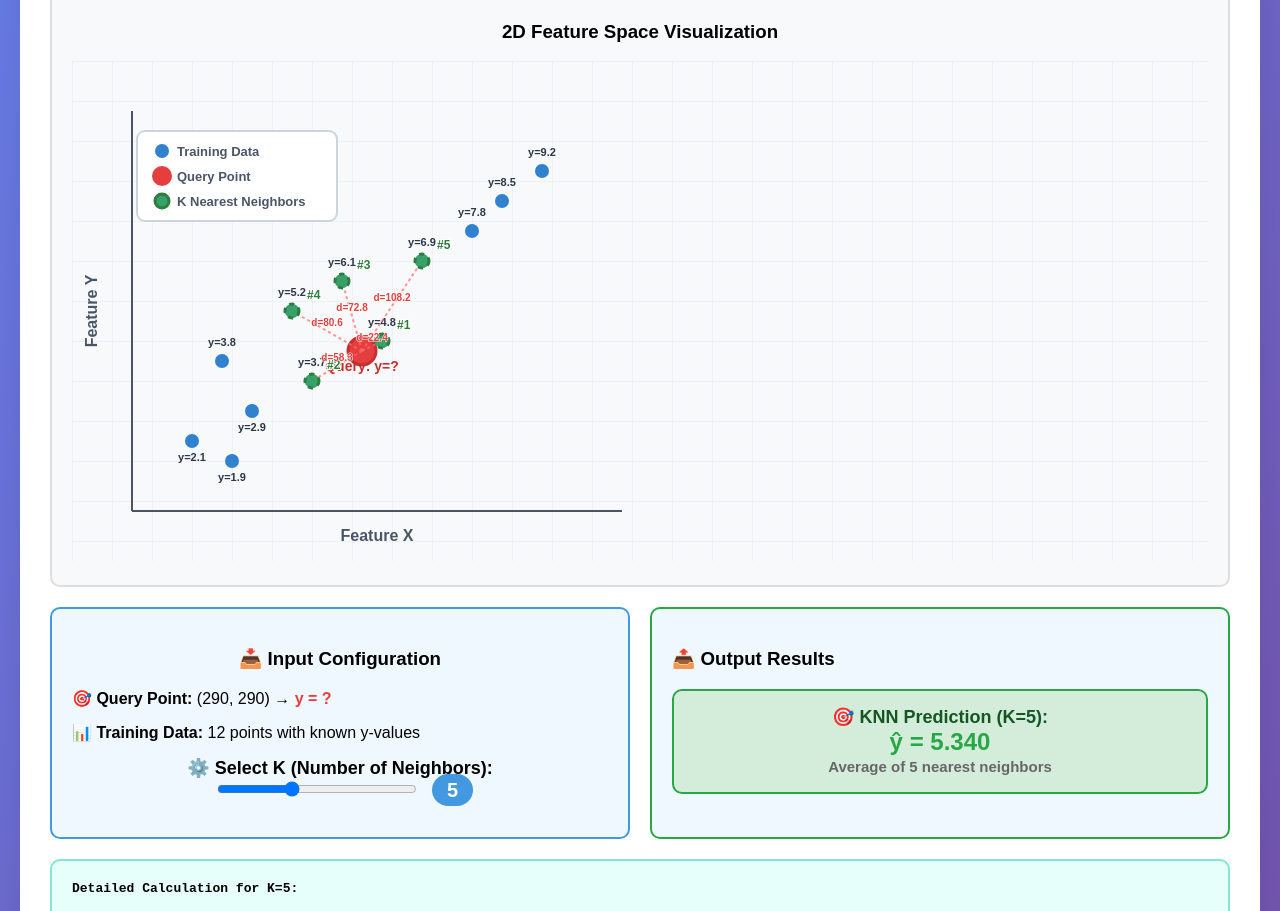
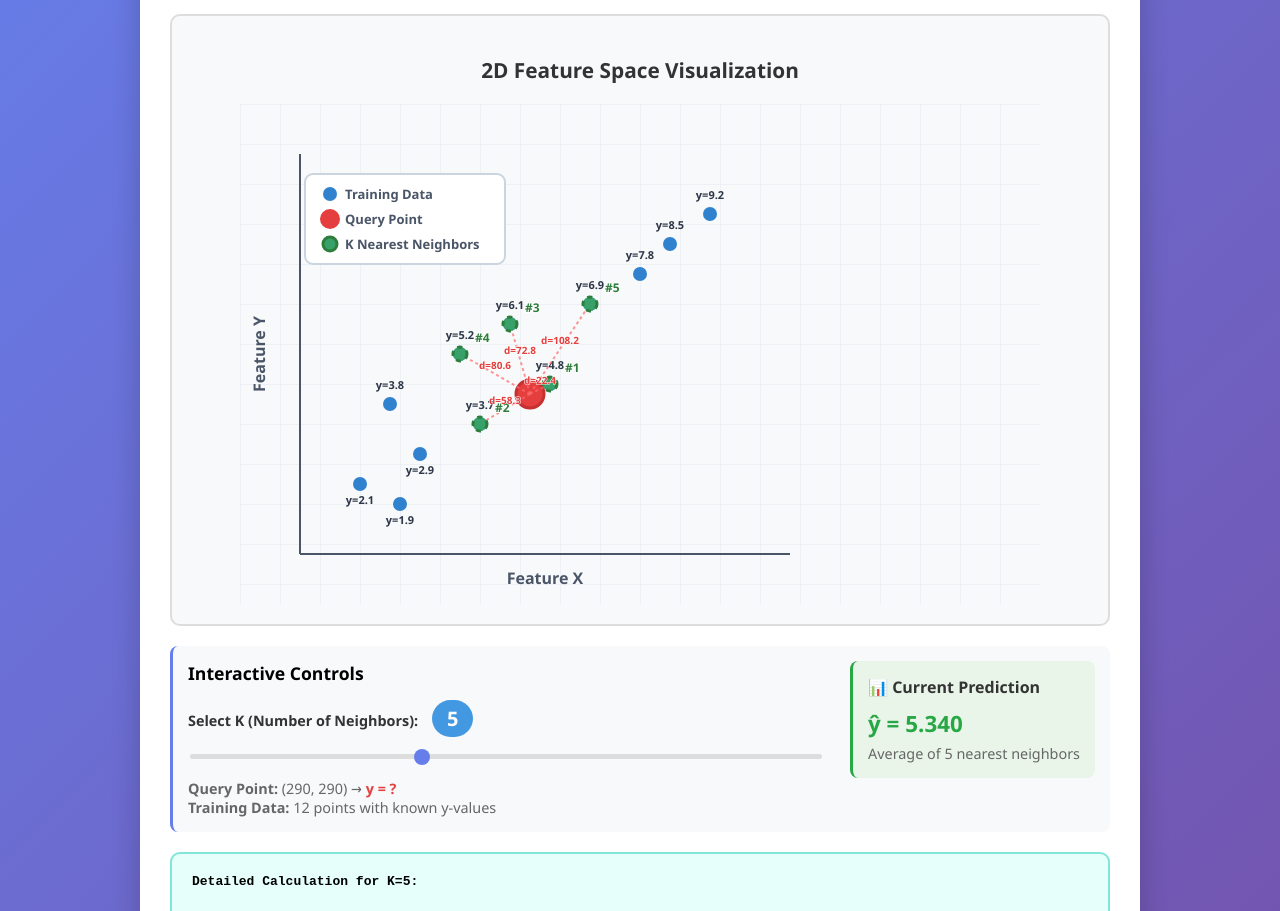
Before and after one commit to prajun7/interactive-machine-learning, a plain HTML site: page knn-regression.html in a window 1280 px wide. Shown: the part 160-1071 px from the top of the page. Drawn offline with Linux system fonts and the light colour scheme.

Commit message:
Update knn-regression.html

```diff
--- a/knn-regression.html
+++ b/knn-regression.html
@@ -6,8 +6,10 @@
     <title>Interactive KNN Regression Visualization</title>
     <style>
       body {
-        font-family: Arial, sans-serif;
-        margin: 20px;
+        font-family: "Segoe UI", Tahoma, Geneva, Verdana, sans-serif;
+        max-width: 1000px;
+        margin: 0 auto;
+        padding: 20px;
         background: linear-gradient(135deg, #667eea 0%, #764ba2 100%);
         min-height: 100vh;
       }
@@ -15,32 +17,81 @@
         background: white;
         border-radius: 15px;
         padding: 30px;
-        box-shadow: 0 20px 40px rgba(0, 0, 0, 0.1);
-        max-width: 1200px;
-        margin: 0 auto;
+        box-shadow: 0 10px 30px rgba(0, 0, 0, 0.2);
       }
-      .title {
+      h1 {
+        color: #333;
         text-align: center;
+        margin-bottom: 30px;
+        font-size: 2.2em;
+      }
+      .controls {
+        background: #f8f9fa;
+        padding: 15px;
+        border-radius: 8px;
+        margin-bottom: 20px;
+        border-left: 3px solid #667eea;
+        display: flex;
+        gap: 30px;
+        align-items: flex-start;
+      }
+      .controls h3 {
+        margin-top: 0;
+        margin-bottom: 15px;
+        font-size: 1.1em;
+      }
+      .controls-left {
+        flex: 1;
+      }
+      .prediction-side {
+        background: #e8f5e8;
+        padding: 15px;
+        border-radius: 8px;
+        border-left: 3px solid #28a745;
+        min-width: 200px;
+      }
+      .prediction-side h4 {
+        margin: 0 0 10px 0;
         color: #333;
-        margin-bottom: 20px;
-        font-size: 28px;
+        font-size: 1em;
+      }
+      .prediction-side .prediction {
+        font-size: 1.4em;
         font-weight: bold;
+        color: #28a745;
+        margin: 0 0 5px 0;
       }
-      .input-section {
-        background: #f0f8ff;
-        padding: 20px;
-        border-radius: 10px;
-        border: 2px solid #4299e1;
-        margin-bottom: 20px;
-        text-align: center;
+      .prediction-side .details {
+        color: #666;
+        font-size: 0.9em;
+        margin: 0;
       }
-      .k-selector {
-        margin: 15px;
-        font-size: 18px;
+      .slider-container {
+        margin: 10px 0;
       }
-      .k-selector input[type="range"] {
-        width: 200px;
-        margin: 0 10px;
+      label {
+        font-weight: 600;
+        color: #333;
+        display: block;
+        margin-bottom: 5px;
+        font-size: 0.9em;
+      }
+      input[type="range"] {
+        width: 100%;
+        height: 5px;
+        border-radius: 3px;
+        background: #ddd;
+        outline: none;
+        -webkit-appearance: none;
+      }
+      input[type="range"]::-webkit-slider-thumb {
+        -webkit-appearance: none;
+        appearance: none;
+        width: 16px;
+        height: 16px;
+        border-radius: 50%;
+        background: #667eea;
+        cursor: pointer;
       }
       .k-value {
         background: #4299e1;
@@ -49,13 +100,21 @@
         border-radius: 20px;
         font-weight: bold;
         font-size: 20px;
+        display: inline-block;
+        margin-left: 10px;
       }
       .plot-area {
         background: #f8f9fa;
         border: 2px solid #ddd;
         border-radius: 10px;
         padding: 20px;
+        margin: 20px 0;
+        text-align: center;
+      }
+      .plot-area h3 {
         margin-bottom: 20px;
+        color: #333;
+        font-size: 1.3em;
       }
       .steps-container {
         display: flex;
@@ -64,6 +123,7 @@
         padding: 20px;
         border-radius: 10px;
         border-top: 5px solid #4299e1;
+        margin-top: 20px;
       }
       .step {
         flex: 1;
@@ -96,6 +156,9 @@
       svg {
         width: 100%;
         height: 500px;
+        max-width: 800px;
+        margin: 0 auto;
+        display: block;
       }
       .data-point {
         cursor: pointer;
@@ -168,10 +231,10 @@
         </a>
       </div>
 
-      <h1 class="title">Interactive K-Nearest Neighbors (KNN) Regression</h1>
+      <h1>📈 Interactive K-Nearest Neighbors (KNN) Regression</h1>
 
       <div class="plot-area">
-        <h3 style="text-align: center">2D Feature Space Visualization</h3>
+        <h3>2D Feature Space Visualization</h3>
         <svg id="plot">
           <!-- Grid lines -->
           <defs>
@@ -389,16 +452,6 @@
             stroke-width="3"
             class="query-point"
           />
-          <text
-            x="290"
-            y="310"
-            text-anchor="middle"
-            font-size="14"
-            fill="#c53030"
-            font-weight="bold"
-          >
-            Query: y=?
-          </text>
 
           <!-- Distance lines and neighbors (dynamically added) -->
           <g id="distance-lines"></g>
@@ -458,21 +511,14 @@
         </svg>
       </div>
 
-      <div style="display: flex; gap: 20px; margin-bottom: 20px">
-        <div class="input-section" style="flex: 1; margin-bottom: 0">
-          <h3>📥 Input Configuration</h3>
-          <div style="text-align: left">
-            <div style="margin: 15px 0">
-              <strong>🎯 Query Point:</strong> (290, 290) →
-              <span style="color: #e53e3e; font-weight: bold">y = ?</span>
-            </div>
-            <div style="margin: 15px 0">
-              <strong>📊 Training Data:</strong> 12 points with known y-values
-            </div>
-            <div class="k-selector" style="margin: 15px 0; text-align: center">
-              <label for="kValue"
-                ><strong>⚙️ Select K (Number of Neighbors):</strong></label
-              ><br />
+      <div class="controls">
+        <div class="controls-left">
+          <h3>Interactive Controls</h3>
+          <div class="slider-container">
+            <label for="kValue">
+              Select K (Number of Neighbors):
+              <span class="k-value" id="kValueDisplay">5</span>
+            </label>
             <input
               type="range"
               id="kValue"
@@ -481,36 +527,19 @@
               value="5"
               oninput="updateKNN()"
             />
-              <span class="k-value" id="kValueDisplay">5</span>
+          </div>
+          <div style="margin-top: 15px; font-size: 0.9em; color: #666">
+            <strong>Query Point:</strong> (290, 290) →
+            <span style="color: #e53e3e; font-weight: bold">y = ?</span><br />
+            <strong>Training Data:</strong> 12 points with known y-values
           </div>
         </div>
-        </div>
-
-        <div
-          style="
-            flex: 1;
-            background: #f0f8ff;
-            padding: 20px;
-            border-radius: 10px;
-            border: 2px solid #28a745;
-          "
-        >
-          <h3>📤 Output Results</h3>
-          <div
-            id="prediction-result-inline"
-            class="prediction-result"
-            style="margin: 0; background: #d4edda"
-          >
-            Prediction will appear here...
+        <div class="prediction-side">
+          <h4>📊 Current Prediction</h4>
+          <p class="prediction" id="sidePrediction">ŷ = 4.800</p>
+          <p class="details" id="sideDetails">Average of 5 nearest neighbors</p>
         </div>
       </div>
-      </div>
-
-      <div
-        id="prediction-result"
-        class="prediction-result"
-        style="display: none"
-      ></div>
 
       <div
         class="calculation-box"
@@ -607,17 +636,16 @@
         const avgValue =
           nearestK.reduce((sum, p) => sum + p.value, 0) / nearestK.length;
 
-        // Show prediction result in the inline section
-        const resultInlineDiv = document.getElementById(
-          "prediction-result-inline"
-        );
-        resultInlineDiv.innerHTML = `
-                <strong>🎯 KNN Prediction (K=${k}):</strong><br>
-                <span style="font-size: 24px; color: #28a745;">ŷ = ${avgValue.toFixed(
-                  3
-                )}</span><br>
-                <small style="color: #666;">Average of ${k} nearest neighbors</small>
-            `;
+        // Update side prediction
+        const sidePredictionEl = document.getElementById("sidePrediction");
+        const sideDetailsEl = document.getElementById("sideDetails");
+
+        if (sidePredictionEl) {
+          sidePredictionEl.textContent = `ŷ = ${avgValue.toFixed(3)}`;
+        }
+        if (sideDetailsEl) {
+          sideDetailsEl.textContent = `Average of ${k} nearest neighbors`;
+        }
 
         // Show calculation details
         const calcDiv = document.getElementById("calculation-details");
@@ -711,8 +739,6 @@
           distanceLabel.textContent = `d=${point.distance.toFixed(1)}`;
           labelsGroup.appendChild(distanceLabel);
         });
-
-        // Remove the prediction text from the graph - no longer needed
       }
 
       // Initialize with k=5
```
Lines whose indentation alone changed are shown as unchanged.
